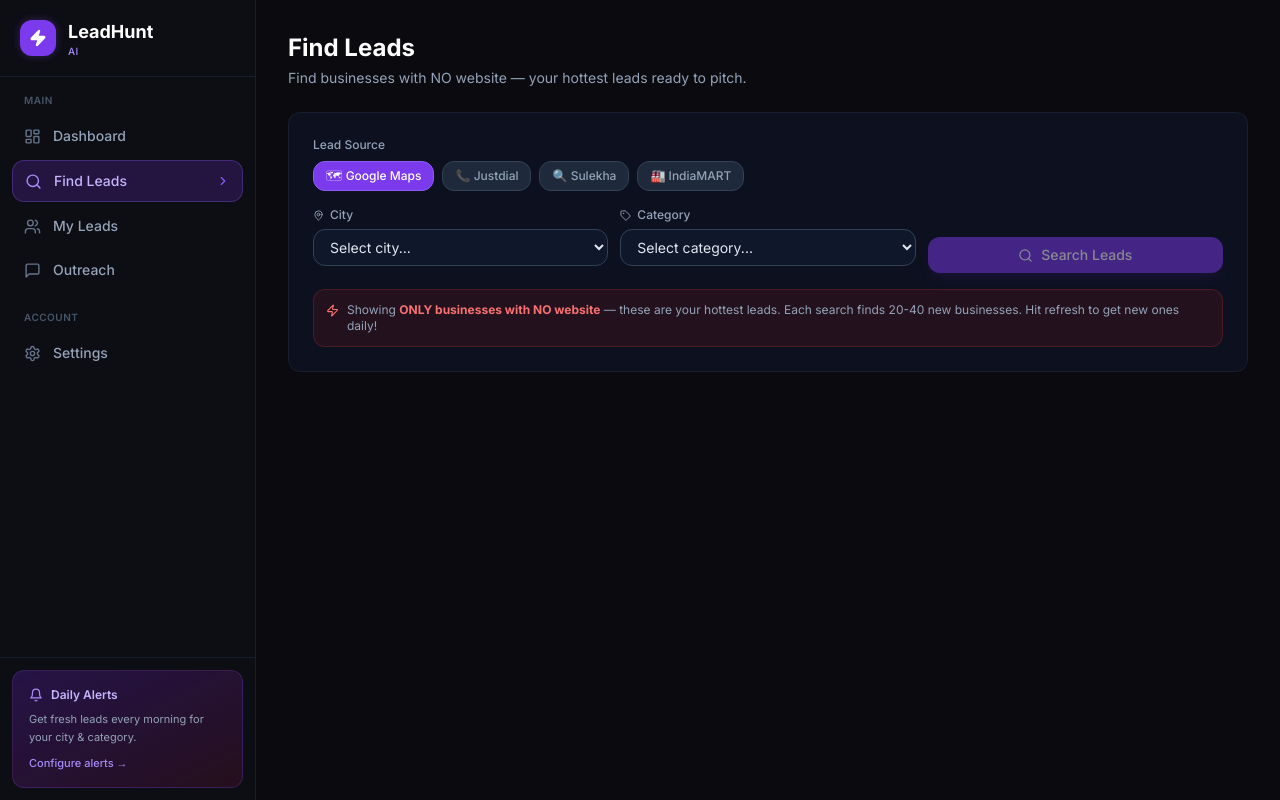
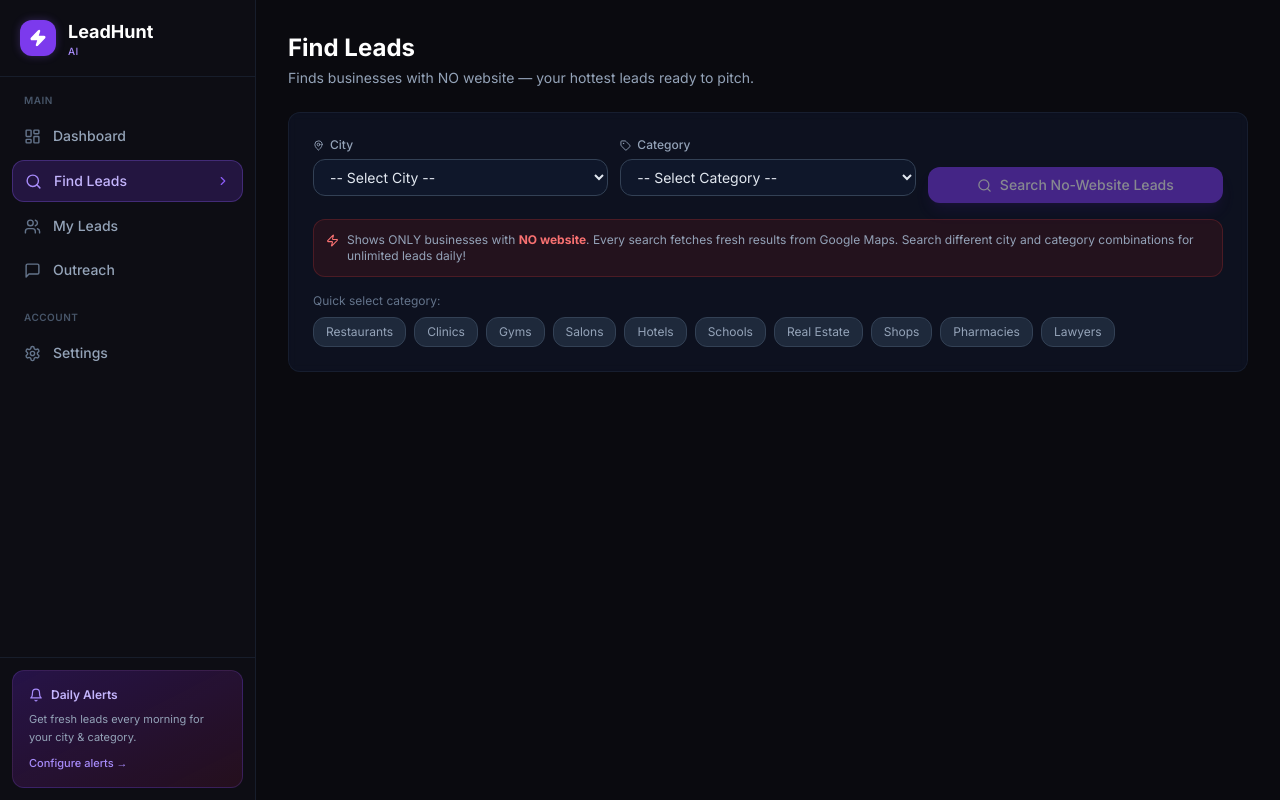
Before and after one commit to amuthavananloyolabsc-oss/leadhunt-ai, a Next.js app: page /search in a window 1280 px wide. Built offline with nearby package versions, Linux system fonts and the light colour scheme.

Commit message:
fix search page - only no website leads, all city category options

```diff
--- a/src/app/search/page.tsx
+++ b/src/app/search/page.tsx
@@ -2,16 +2,25 @@
 
 import { useState } from 'react';
 import { Search, Zap, MapPin, Tag, Loader2, RefreshCw } from 'lucide-react';
-import { CITIES, CATEGORIES, cn } from '@/lib/utils';
+import { cn } from '@/lib/utils';
 import { LeadCard } from '@/components/leads/lead-card';
 import { toast } from 'sonner';
 import type { Lead } from '@/types';
 
-const SOURCES = [
-  { value: 'google_maps', label: '🗺 Google Maps' },
-  { value: 'justdial', label: '📞 Justdial' },
-  { value: 'sulekha', label: '🔍 Sulekha' },
-  { value: 'indiamart', label: '🏭 IndiaMART' },
+const CITIES = [
+  'Chennai', 'Bangalore', 'Mumbai', 'Delhi', 'Hyderabad',
+  'Pune', 'Kolkata', 'Ahmedabad', 'Jaipur', 'Coimbatore',
+  'Madurai', 'Surat', 'Indore', 'Nagpur', 'Kochi',
+  'Vizag', 'Trichy', 'Salem', 'Tirunelveli', 'Vellore',
+];
+
+const CATEGORIES = [
+  'Restaurants', 'Clinics', 'Gyms', 'Schools', 'Shops',
+  'Real Estate', 'Hotels', 'Salons', 'Hospitals', 'Lawyers',
+  'Architects', 'CA Firms', 'Travel Agents', 'Auto Dealers',
+  'Jewellery', 'Clothing', 'Electronics', 'Pharmacies',
+  'Photography Studios', 'Event Planners', 'Interior Designers',
+  'Contractors', 'Electricians', 'Plumbers', 'Caterers',
 ];
 
 export default function SearchPage() {
@@ -20,9 +29,9 @@
   const [loading, setLoading] = useState(false);
   const [leads, setLeads] = useState<Lead[]>([]);
   const [searched, setSearched] = useState(false);
-  const [activeSource, setActiveSource] = useState('google_maps');
+  const [totalFound, setTotalFound] = useState(0);
 
-  const handleSearch = async (forceRefresh = false) => {
+  const handleSearch = async () => {
     if (!city || !category) {
       toast.error('Please select both city and category');
       return;
@@ -34,15 +43,20 @@
       const res = await fetch('/api/search', {
         method: 'POST',
         headers: { 'Content-Type': 'application/json' },
-        body: JSON.stringify({ city, category, forceRefresh, source: activeSource }),
+        body: JSON.stringify({ city, category, forceRefresh: true }),
       });
       const data = await res.json();
       if (!res.ok) throw new Error(data.error || 'Search failed');
-      // Only show leads WITHOUT website
-      const noWebsiteLeads = (data.leads || []).filter((l: Lead) => !l.hasWebsite);
-      setLeads(noWebsiteLeads);
+      const allLeads: Lead[] = data.leads || [];
+      setTotalFound(allLeads.length);
+      const noWebsite = allLeads.filter(l => !l.hasWebsite);
+      setLeads(noWebsite);
       setSearched(true);
-      toast.success('Found ' + noWebsiteLeads.length + ' businesses WITHOUT a website in ' + city + '!');
+      if (noWebsite.length === 0) {
+        toast.info('No businesses without websites found. Try different category.');
+      } else {
+        toast.success(noWebsite.length + ' businesses WITHOUT website found in ' + city);
+      }
     } catch (err: any) {
       toast.error(err.message || 'Search failed');
     } finally {
@@ -52,49 +66,48 @@
 
   return (
     <div className="p-4 md:p-8 space-y-4 md:space-y-6">
+
       <div>
         <h1 className="text-xl md:text-2xl font-bold text-white">Find Leads</h1>
         <p className="text-slate-400 text-xs md:text-sm mt-1">
-          Find businesses with NO website — your hottest leads ready to pitch.
+          Finds businesses with NO website — your hottest leads ready to pitch.
         </p>
       </div>
 
       <div className="card-glass p-4 md:p-6 space-y-4">
 
-        {/* Source selector */}
-        <div>
-          <label className="text-xs font-medium text-slate-400 mb-2 block">Lead Source</label>
-          <div className="flex gap-2 flex-wrap">
-            {SOURCES.map(s => (
-              <button
-                key={s.value}
-                onClick={() => setActiveSource(s.value)}
-                className={cn(
-                  'px-3 py-1.5 rounded-lg text-xs font-medium transition-all border',
-                  activeSource === s.value
-                    ? 'bg-violet-600 text-white border-violet-500'
-                    : 'bg-slate-800 text-slate-400 border-slate-700 hover:text-slate-200'
-                )}
-              >
-                {s.label}
-              </button>
-            ))}
-          </div>
-          {activeSource !== 'google_maps' && (
-            <p className="text-xs text-amber-400 mt-2">
-              ⚠ {activeSource === 'justdial' ? 'Justdial' : activeSource === 'sulekha' ? 'Sulekha' : 'IndiaMART'} uses simulated data — real scraping requires a paid proxy service.
-            </p>
-          )}
-        </div>
+        <div className="grid grid-cols-1 md:grid-cols-3 gap-3">
 
-        <div className="grid grid-cols-1 md:grid-cols-3 gap-3">
           <div className="space-y-1.5">
             <label className="text-xs font-medium text-slate-400 flex items-center gap-1.5">
               <MapPin size={11} /> City
             </label>
-            <select className="select text-sm" value={city} onChange={e => setCity(e.target.value)}>
-              <option value="">Select city...</option>
-              {CITIES.map(c => <option key={c} value={c}>{c}</option>)}
+            <select
+              className="select text-sm"
+              value={city}
+              onChange={e => setCity(e.target.value)}
+            >
+              <option value="">-- Select City --</option>
+              <option value="Chennai">Chennai</option>
+              <option value="Bangalore">Bangalore</option>
+              <option value="Mumbai">Mumbai</option>
+              <option value="Delhi">Delhi</option>
+              <option value="Hyderabad">Hyderabad</option>
+              <option value="Pune">Pune</option>
+              <option value="Kolkata">Kolkata</option>
+              <option value="Ahmedabad">Ahmedabad</option>
+              <option value="Jaipur">Jaipur</option>
+              <option value="Coimbatore">Coimbatore</option>
+              <option value="Madurai">Madurai</option>
+              <option value="Surat">Surat</option>
+              <option value="Indore">Indore</option>
+              <option value="Nagpur">Nagpur</option>
+              <option value="Kochi">Kochi</option>
+              <option value="Vizag">Vizag</option>
+              <option value="Trichy">Trichy</option>
+              <option value="Salem">Salem</option>
+              <option value="Tirunelveli">Tirunelveli</option>
+              <option value="Vellore">Vellore</option>
             </select>
           </div>
 
@@ -102,95 +115,156 @@
             <label className="text-xs font-medium text-slate-400 flex items-center gap-1.5">
               <Tag size={11} /> Category
             </label>
-            <select className="select text-sm" value={category} onChange={e => setCategory(e.target.value)}>
-              <option value="">Select category...</option>
-              {CATEGORIES.map(c => <option key={c} value={c}>{c}</option>)}
+            <select
+              className="select text-sm"
+              value={category}
+              onChange={e => setCategory(e.target.value)}
+            >
+              <option value="">-- Select Category --</option>
+              <option value="Restaurants">Restaurants</option>
+              <option value="Clinics">Clinics</option>
+              <option value="Gyms">Gyms</option>
+              <option value="Schools">Schools</option>
+              <option value="Shops">Shops</option>
+              <option value="Real Estate">Real Estate</option>
+              <option value="Hotels">Hotels</option>
+              <option value="Salons">Salons</option>
+              <option value="Hospitals">Hospitals</option>
+              <option value="Lawyers">Lawyers</option>
+              <option value="Architects">Architects</option>
+              <option value="CA Firms">CA Firms</option>
+              <option value="Travel Agents">Travel Agents</option>
+              <option value="Auto Dealers">Auto Dealers</option>
+              <option value="Jewellery">Jewellery</option>
+              <option value="Clothing">Clothing</option>
+              <option value="Electronics">Electronics</option>
+              <option value="Pharmacies">Pharmacies</option>
+              <option value="Photography Studios">Photography Studios</option>
+              <option value="Event Planners">Event Planners</option>
+              <option value="Interior Designers">Interior Designers</option>
+              <option value="Contractors">Contractors</option>
+              <option value="Electricians">Electricians</option>
+              <option value="Plumbers">Plumbers</option>
+              <option value="Caterers">Caterers</option>
             </select>
           </div>
 
           <div className="space-y-1.5">
             <label className="text-xs font-medium text-transparent">Action</label>
-            <div className="flex gap-2">
             <button
-                className="btn-primary flex-1 justify-center"
-                onClick={() => handleSearch(false)}
+              className="btn-primary w-full justify-center"
+              onClick={handleSearch}
               disabled={loading || !city || !category}
             >
               {loading
                 ? <><Loader2 size={15} className="animate-spin" /> Searching...</>
-                  : <><Search size={15} /> Search Leads</>
+                : <><Search size={15} /> Search No-Website Leads</>
               }
             </button>
-              {searched && (
-                <button className="btn-secondary" onClick={() => handleSearch(true)} disabled={loading} title="Get fresh leads">
-                  <RefreshCw size={15} />
-                </button>
-              )}
           </div>
-          </div>
+
         </div>
 
         <div className="flex items-start gap-2 bg-red-900/20 border border-red-500/20 rounded-lg p-3 text-xs text-slate-400">
           <Zap size={13} className="text-red-400 mt-0.5 shrink-0" />
           <p>
-            Showing <strong className="text-red-400">ONLY businesses with NO website</strong> — these are your hottest leads.
-            Each search finds 20-40 new businesses. Hit refresh to get new ones daily!
+            Shows ONLY businesses with <strong className="text-red-400">NO website</strong>.
+            Every search fetches fresh results from Google Maps.
+            Search different city and category combinations for unlimited leads daily!
           </p>
         </div>
+
+        <div className="flex gap-2 flex-wrap">
+          <p className="text-xs text-slate-500 w-full">Quick select category:</p>
+          {['Restaurants', 'Clinics', 'Gyms', 'Salons', 'Hotels', 'Schools', 'Real Estate', 'Shops', 'Pharmacies', 'Lawyers'].map(cat => (
+            <button
+              key={cat}
+              onClick={() => setCategory(cat)}
+              className={cn(
+                'text-xs px-3 py-1.5 rounded-lg border transition-all',
+                category === cat
+                  ? 'bg-violet-600 text-white border-violet-500'
+                  : 'bg-slate-800 text-slate-400 border-slate-700 hover:text-white hover:border-slate-500'
+              )}
+            >
+              {cat}
+            </button>
+          ))}
+        </div>
+
       </div>
 
       {loading && (
         <div className="card-glass p-12 text-center">
           <Loader2 size={36} className="animate-spin text-violet-400 mx-auto mb-4" />
-          <p className="text-slate-400 text-sm">Searching for businesses without websites...</p>
-          <p className="text-xs text-slate-600 mt-2">Analyzing each business — this takes 30-60 seconds</p>
+          <p className="text-slate-400 text-sm">Finding businesses without websites in {city}...</p>
+          <p className="text-xs text-slate-600 mt-2">Analyzing each business — takes 20-40 seconds</p>
         </div>
       )}
 
       {searched && !loading && leads.length === 0 && (
-        <div className="card-glass p-12 text-center">
-          <p className="text-slate-300 font-medium mb-2">No leads without websites found</p>
-          <p className="text-slate-500 text-sm">All businesses in this search have websites. Try a different category or city, or hit refresh.</p>
-          <button onClick={() => handleSearch(true)} className="btn-primary mt-4 mx-auto">
-            <RefreshCw size={14} /> Try Fresh Search
+        <div className="card-glass p-8 text-center">
+          <p className="text-slate-300 font-medium mb-2">No businesses without websites found</p>
+          <p className="text-slate-500 text-sm mb-1">
+            Found {totalFound} businesses total but all have websites.
+          </p>
+          <p className="text-slate-500 text-sm mb-4">
+            Try a different category or city.
+          </p>
+          <button onClick={handleSearch} className="btn-primary mx-auto">
+            <RefreshCw size={14} /> Try Again
           </button>
         </div>
       )}
 
       {leads.length > 0 && !loading && (
         <div className="space-y-4">
+
+          <div className="flex items-center justify-between flex-wrap gap-2">
             <div className="flex items-center gap-3 flex-wrap">
-            <div className="flex-1">
-              <span className="text-white font-bold text-lg">{leads.length}</span>
-              <span className="text-slate-400 text-sm ml-2">businesses found WITHOUT a website in {city}</span>
+              <span className="text-white font-bold text-xl">{leads.length}</span>
+              <span className="text-slate-400 text-sm">businesses WITHOUT website in {city}</span>
+              <span className="badge bg-red-500/20 text-red-400 border-red-500/30">
+                🔥 All Hot Leads
+              </span>
             </div>
-            <button onClick={() => handleSearch(true)} className="btn-secondary text-xs">
+            <button onClick={handleSearch} className="btn-secondary text-xs">
               <RefreshCw size={12} /> Get Fresh Leads
             </button>
           </div>
 
-          <div className="grid grid-cols-1 md:grid-cols-2 gap-3">
+          <div className="grid grid-cols-1 md:grid-cols-2 gap-3 md:gap-4">
             {leads.map(lead => <LeadCard key={lead.id} lead={lead} />)}
           </div>
 
-          <div className="card-glass p-4 bg-violet-900/10 border-violet-500/20 text-center">
-            <p className="text-sm text-slate-300 mb-3">
-              Want more leads? Search a different category or city!
+          <div className="card-glass p-4 bg-violet-900/10 border-violet-500/20 text-center space-y-3">
+            <p className="text-sm text-slate-300 font-medium">
+              Want more leads? Try another category in {city}:
             </p>
             <div className="flex gap-2 justify-center flex-wrap">
-              {['Restaurants', 'Clinics', 'Gyms', 'Salons', 'Schools'].map(cat => (
+              {['Restaurants', 'Clinics', 'Gyms', 'Salons', 'Schools', 'Hotels', 'Real Estate', 'Shops'].map(cat => (
                 <button
                   key={cat}
-                  onClick={() => { setCategory(cat); }}
-                  className="badge bg-violet-500/20 text-violet-400 border-violet-500/30 cursor-pointer hover:bg-violet-500/30 text-xs py-1 px-3"
+                  onClick={() => setCategory(cat)}
+                  className={cn(
+                    'text-xs px-3 py-1.5 rounded-lg border transition-all',
+                    category === cat
+                      ? 'bg-violet-600 text-white border-violet-500'
+                      : 'bg-slate-800 text-slate-400 border-slate-700 hover:text-white'
+                  )}
                 >
                   {cat}
                 </button>
               ))}
             </div>
+            <p className="text-xs text-slate-500">
+              Each category gives 10-30 new no-website leads. Search all categories for 200+ leads per city!
+            </p>
           </div>
+
         </div>
       )}
+
     </div>
   );
 }
```
Lines whose indentation alone changed are shown as unchanged.
